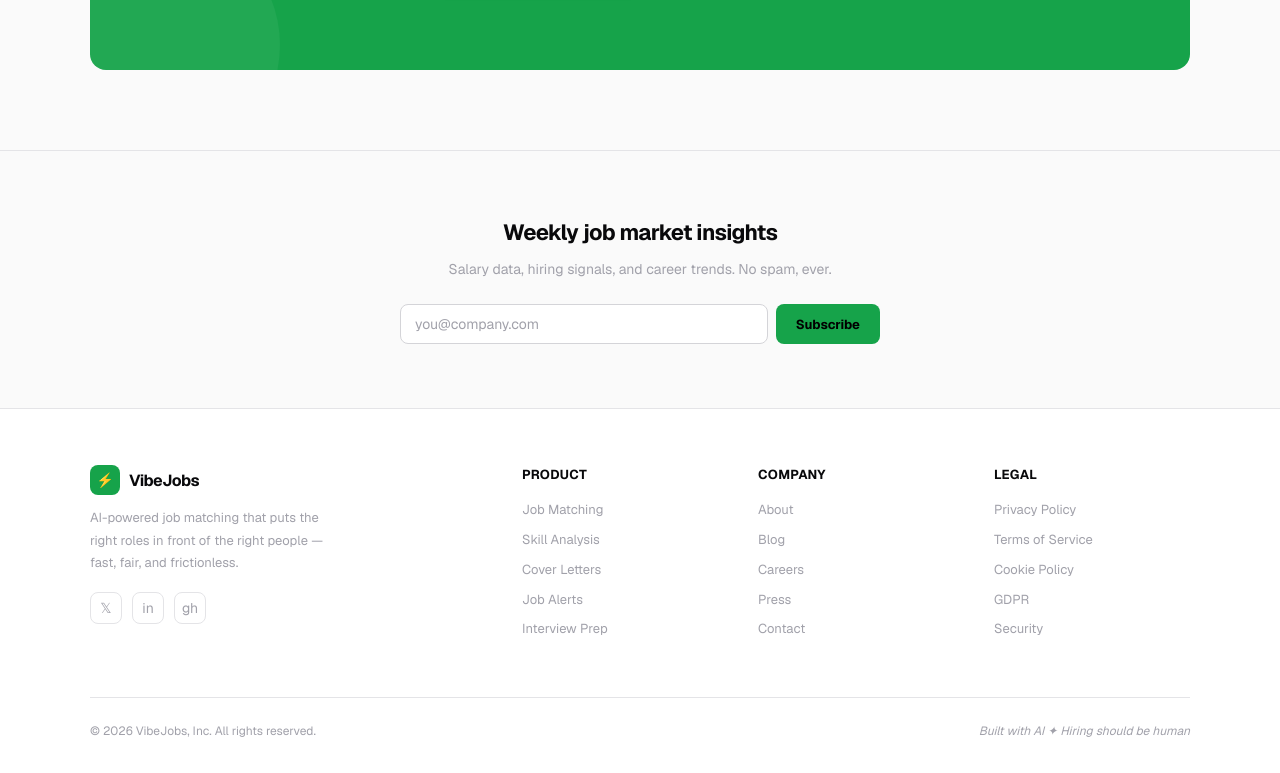
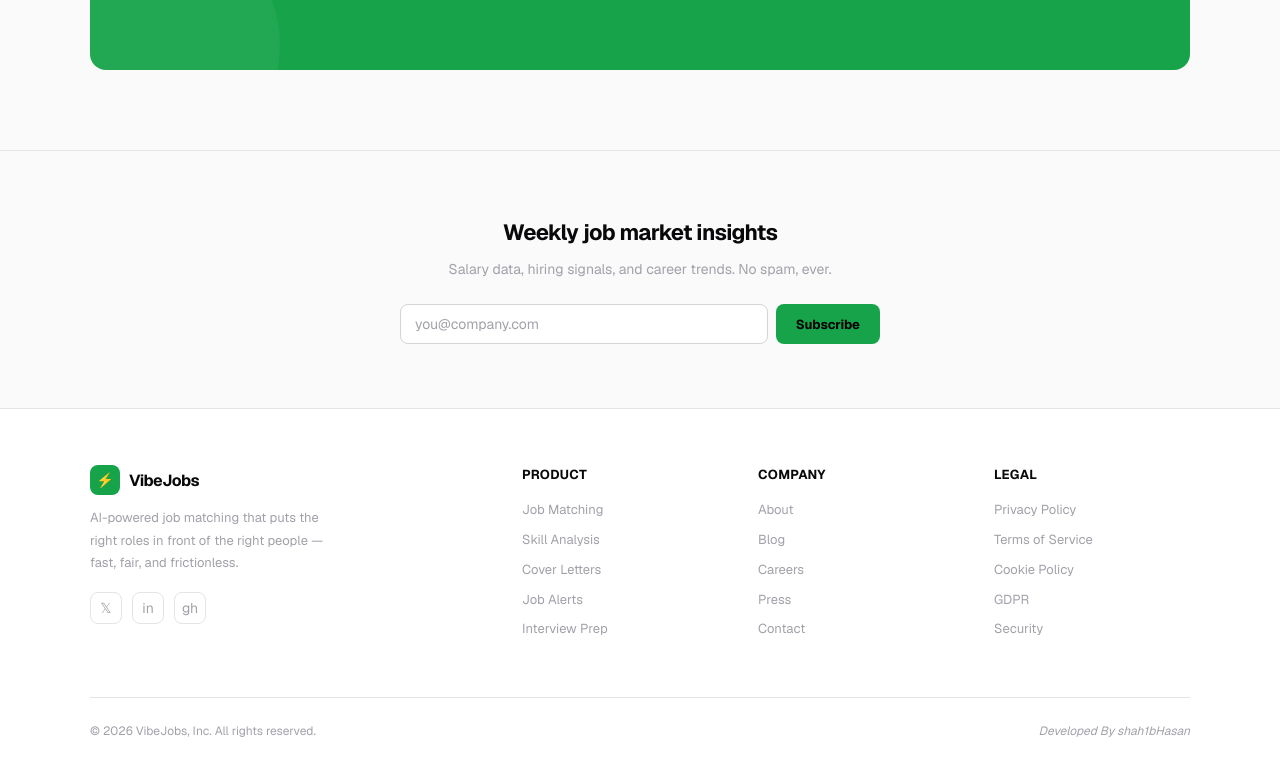
Before and after one commit to shah1b/rwjobs-platform, a React (Vite) app: page / in a window 1280 px wide. Shown: the part 5769-6542 px from the top of the page. Built offline with nearby package versions, Linux system fonts and the light colour scheme; no server answers; the HTML template or start-up script is replaced by a standard one; a web font is replaced by a local one.

Commit message:
docs: update footer credit to shah1bHasan

```diff
--- a/src/components/LandingPage.tsx
+++ b/src/components/LandingPage.tsx
@@ -515,7 +515,7 @@ export const LandingPage = () => {
           </div>
           <div className="lp-footer-bottom">
             <span className="lp-footer-copy">© 2026 VibeJobs, Inc. All rights reserved.</span>
-            <span className="lp-footer-tagline">Built with AI ✦ Hiring should be human</span>
+            <span className="lp-footer-tagline">Developed By shah1bHasan</span>
           </div>
         </div>
       </footer>
```
